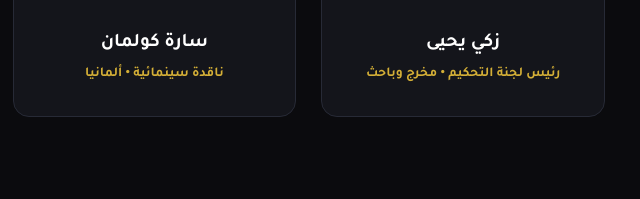
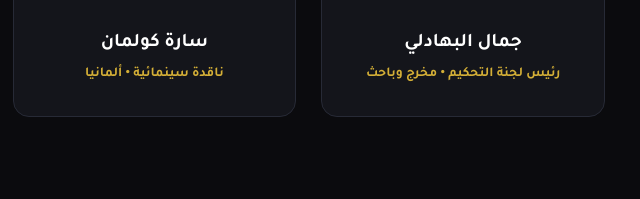
Before and after one commit to media-assets-hub/cinema-portfolio, a plain HTML site: page index.html in a window 1280 px wide. Shown: the part 1723-1922 px from the top of the page, 640-1280 px from the left. Drawn offline with Linux system fonts and the light colour scheme.

Commit message:
Update jury member name in index.html

```diff
--- a/index.html
+++ b/index.html
@@ -469,7 +469,7 @@
             <div class="jury-card">
                 <img src="https://images.unsplash.com/photo-1507003211169-0a1dd7228f2d?q=80&w=1000" class="jury-img" alt="Jury">
                 <div class="jury-body">
-                    <h3>زكي يحيى</h3>
+                    <h3>جمال البهادلي</h3>
                     <span id="j1-role">رئيس لجنة التحكيم • مخرج وباحث</span>
                 </div>
             </div>
```
